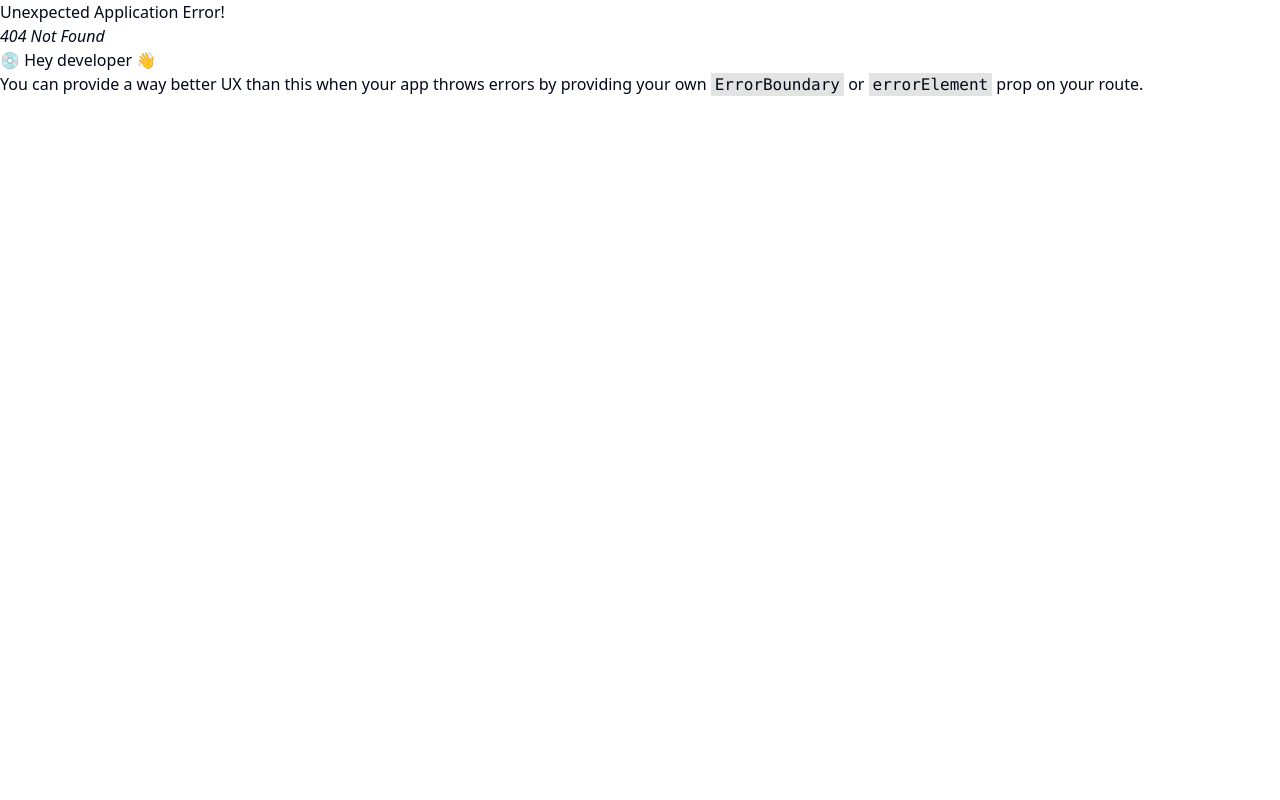
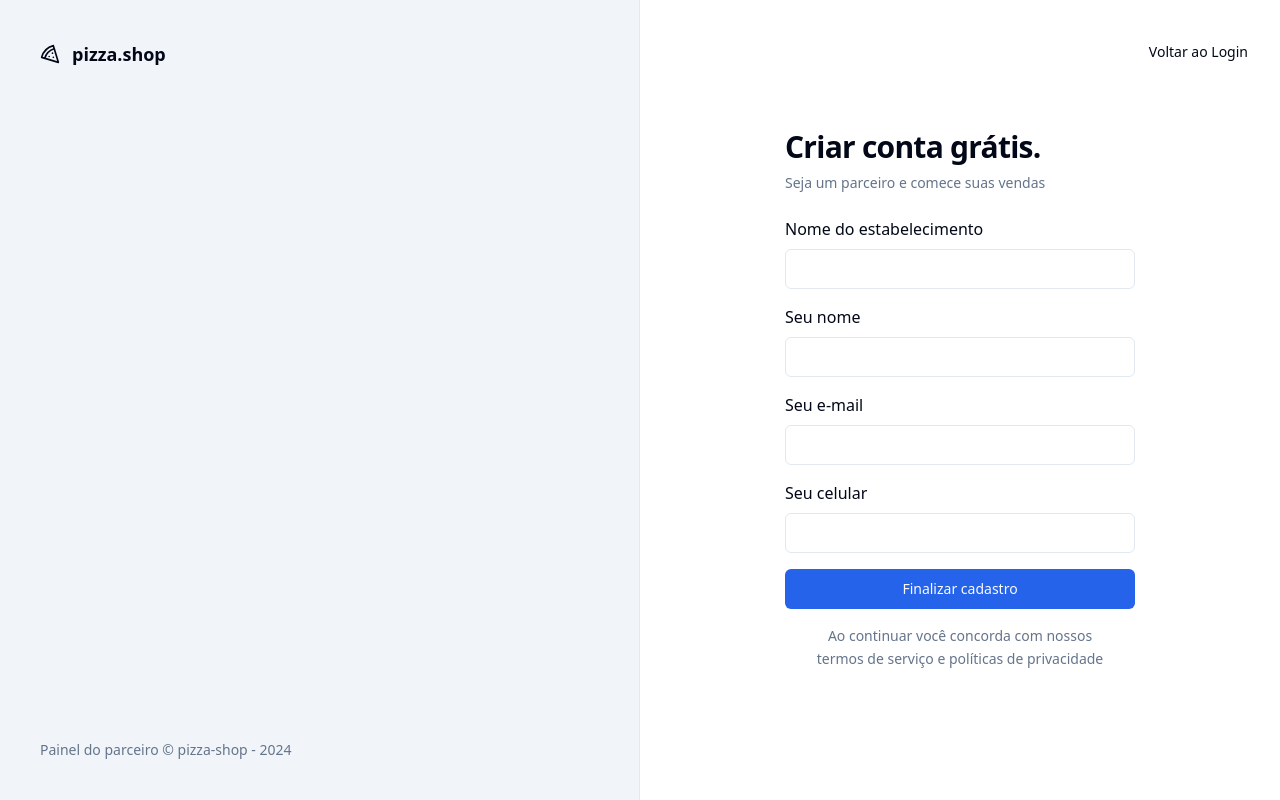
Before and after one commit to brunoramux/pizzashop, a React (Vite) app: page /sign-up in a window 1280 px wide. Before the commit this address had no page. Built offline with nearby package versions, Linux system fonts and the light colour scheme.

Commit message:
Toast and Sign-up Form

```diff
--- a/package.json
+++ b/package.json
@@ -10,6 +10,7 @@
     "preview": "vite preview"
   },
   "dependencies": {
+    "@hookform/resolvers": "^3.3.4",
     "@radix-ui/react-label": "^2.0.2",
     "@radix-ui/react-slot": "^1.0.2",
     "class-variance-authority": "^0.7.0",
@@ -20,10 +21,13 @@
     "react": "^18.2.0",
     "react-dom": "^18.2.0",
     "react-helmet-async": "^2.0.4",
+    "react-hook-form": "^7.50.1",
     "react-router-dom": "^6.22.1",
+    "sonner": "^1.4.2",
     "sort-by": "^1.2.0",
     "tailwind-merge": "^2.2.1",
-    "tailwindcss-animate": "^1.0.7"
+    "tailwindcss-animate": "^1.0.7",
+    "zod": "^3.22.4"
   },
   "devDependencies": {
     "@rocketseat/eslint-config": "^2.2.2",
--- a/src/App.tsx
+++ b/src/App.tsx
@@ -2,11 +2,13 @@
 import './global.css'
 import { router } from './routes'
 import { Helmet, HelmetProvider } from 'react-helmet-async'
+import { Toaster } from 'sonner'
 
 export function App() {
   return (
     <HelmetProvider>
       <Helmet titleTemplate='%s | pizza.shop'/>
+      <Toaster richColors/>
       <RouterProvider router={router}/>
     </HelmetProvider>
   )
--- a/src/pages/_layouts/auth.tsx
+++ b/src/pages/_layouts/auth.tsx
@@ -14,7 +14,7 @@
                 </footer>
             </div>
 
-            <div className="flex flex-col items-center justify-center">
+            <div className="flex flex-col items-center justify-center relative">
                 <Outlet />
             </div>
         </div>
--- a/src/pages/auth/sign-in.tsx
+++ b/src/pages/auth/sign-in.tsx
@@ -2,11 +2,46 @@
 import { Input } from "@/components/ui/input"
 import { Label } from "@radix-ui/react-label"
 import { Helmet } from "react-helmet-async"
+import { useForm } from "react-hook-form"
+import { Link } from "react-router-dom"
+import { toast } from "sonner"
+import { z } from "zod"
+
+const signInForm = z.object({
+    email: z.string().email()
+})
+
+type signInForm = z.infer<typeof signInForm>
 
 export function SignIn(){
+    const { register, handleSubmit, formState: {isSubmitting}} = useForm<signInForm>()
+
+    async function handleSignIn(data: signInForm){
+        try {
+            await new Promise(resolve => setTimeout(resolve, 2000))
+            console.log(data)
+            // throw new Error()
+            toast.success('Enviamos um link de autenticação para seu e-mail.', {
+                action: {
+                    label: 'Reenviar',
+                    onClick: () => {handleSignIn(data)}
+                },
+                // description: 'Teste'
+            })
+        } catch (error) {
+            toast.error('Credenciais Inválidas.')
+
+        }
+    }
+
     return <>
         <Helmet title="Login"/>
         <div className="p-8">
+            <Button variant={"ghost"} asChild className="absolute right-4 top-8">
+                <Link to={'/sign-up'} className="">
+                    Novo estabelecimento
+                </Link>
+            </Button>
             <div className="w-[350px] flex flex-col justify-center gap-6">
                 <div className="flex flex-col gap-2 text-left">
                     <h1 className="text-3xl font-semibold tracking-tight">
@@ -16,12 +51,12 @@
                         Acompanhe suas vendas pelo painel do parceiro
                     </p>
                 </div>
-                <form  className="space-y-4">
+                <form  onSubmit={handleSubmit(handleSignIn)} className="space-y-4">
                     <div className="space-y-2 ">
                         <Label htmlFor="email">Seu e-mail</Label>
-                        <Input id="email" type="email" />
+                        <Input id="email" type="email"  {...register('email')}/>
                     </div>
-                    <Button className='w-full' type="submit">Acessar painel</Button>
+                    <Button disabled={isSubmitting} className='w-full' type="submit">Acessar painel</Button>
                 </form>
             </div>
         </div>
--- /dev/null
+++ b/src/pages/auth/sign-up.tsx
@@ -0,0 +1,87 @@
+import { Button } from "@/components/ui/button"
+import { Input } from "@/components/ui/input"
+import { Label } from "@radix-ui/react-label"
+import { Helmet } from "react-helmet-async"
+import { useForm } from "react-hook-form"
+import { Link, useNavigate } from "react-router-dom"
+import { toast } from "sonner"
+import { z } from "zod"
+
+const signUpForm = z.object({
+    restaurantName: z.string(),
+    managerName: z.string(),
+    phone: z.string(),
+    email: z.string().email()
+})
+
+type signUpForm = z.infer<typeof signUpForm>
+
+export function SignUp(){
+    const navigate = useNavigate()
+
+    const { register, handleSubmit, formState: {isSubmitting}} = useForm<signUpForm>()
+
+    async function handleSignUp(data: signUpForm){
+        try {
+            await new Promise(resolve => setTimeout(resolve, 2000))
+            console.log(data)
+            // throw new Error()
+            toast.success('Restaurante cadastrado com sucesso.', {
+                action: {
+                    label: 'Login',
+                    onClick: () => navigate('/sign-in')
+                },
+                // description: 'Teste'
+            })
+        } catch (error) {
+            toast.error('Erro ao cadastrar restaurante.')
+
+        }
+    }
+
+    return <>
+        <Helmet title="Cadastro"/>
+
+        <div className="p-8">
+            <Button variant={"ghost"} asChild className="absolute right-4 top-8">
+                <Link to={'/sign-in'} className="">
+                    Voltar ao Login
+                </Link>
+            </Button>
+            <div className="w-[350px] flex flex-col justify-center gap-6">
+                <div className="flex flex-col gap-2 text-left">
+                    <h1 className="text-3xl font-semibold tracking-tight">
+                        Criar conta grátis.
+                    </h1>
+                    <p className="text-sm text-muted-foreground">
+                        Seja um parceiro e comece suas vendas
+                    </p>
+                </div>
+                <form  onSubmit={handleSubmit(handleSignUp)} className="space-y-4">
+                    <div className="space-y-2 ">
+                        <Label htmlFor="restaurantName">Nome do estabelecimento</Label>
+                        <Input id="restaurantName" type="text"  {...register('restaurantName')}/>
+                    </div>
+
+                    <div className="space-y-2 ">
+                        <Label htmlFor="managerName">Seu nome</Label>
+                        <Input id="managerName" type="text"  {...register('managerName')}/>
+                    </div>
+                    <div className="space-y-2 ">
+                        <Label htmlFor="email">Seu e-mail</Label>
+                        <Input id="email" type="email"  {...register('email')}/>
+                    </div>
+                    <div className="space-y-2 ">
+                        <Label htmlFor="tel">Seu celular</Label>
+                        <Input id="tel" type="tel"  {...register('phone')}/>
+                    </div>
+                    <Button disabled={isSubmitting} className='w-full' type="submit">Finalizar cadastro</Button>
+
+                    <p className="px-6 text-center text-sm leading-relaxed text-muted-foreground">
+                        Ao continuar você concorda com nossos termos de serviço e políticas de privacidade
+                    </p>
+                </form>
+            </div>
+        </div>
+    </>
+}
```
Also changed, not shown: src/routes.tsx (+8 -2 lines), 1 other file (tests, documents, lock files or other folders).
